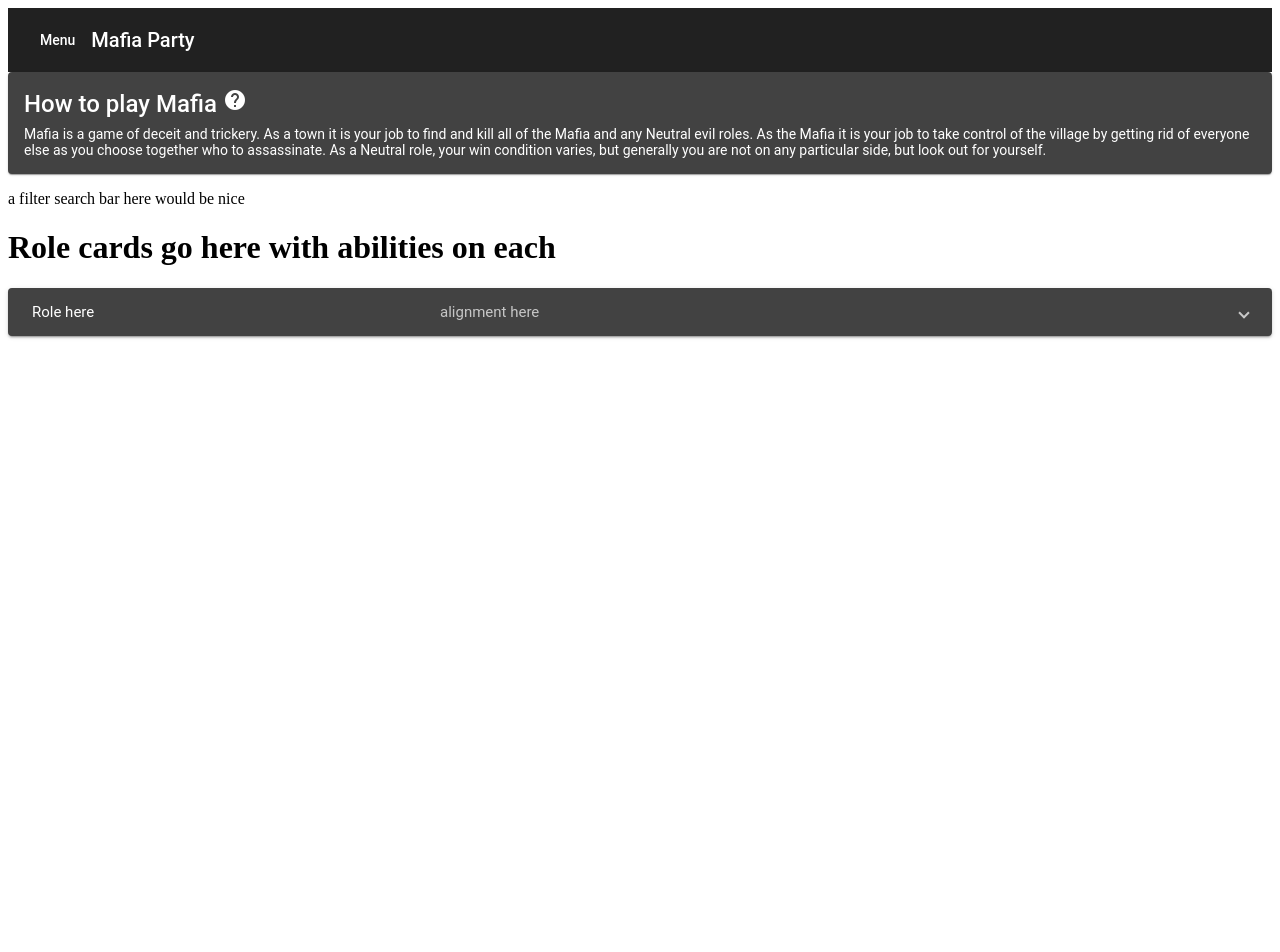
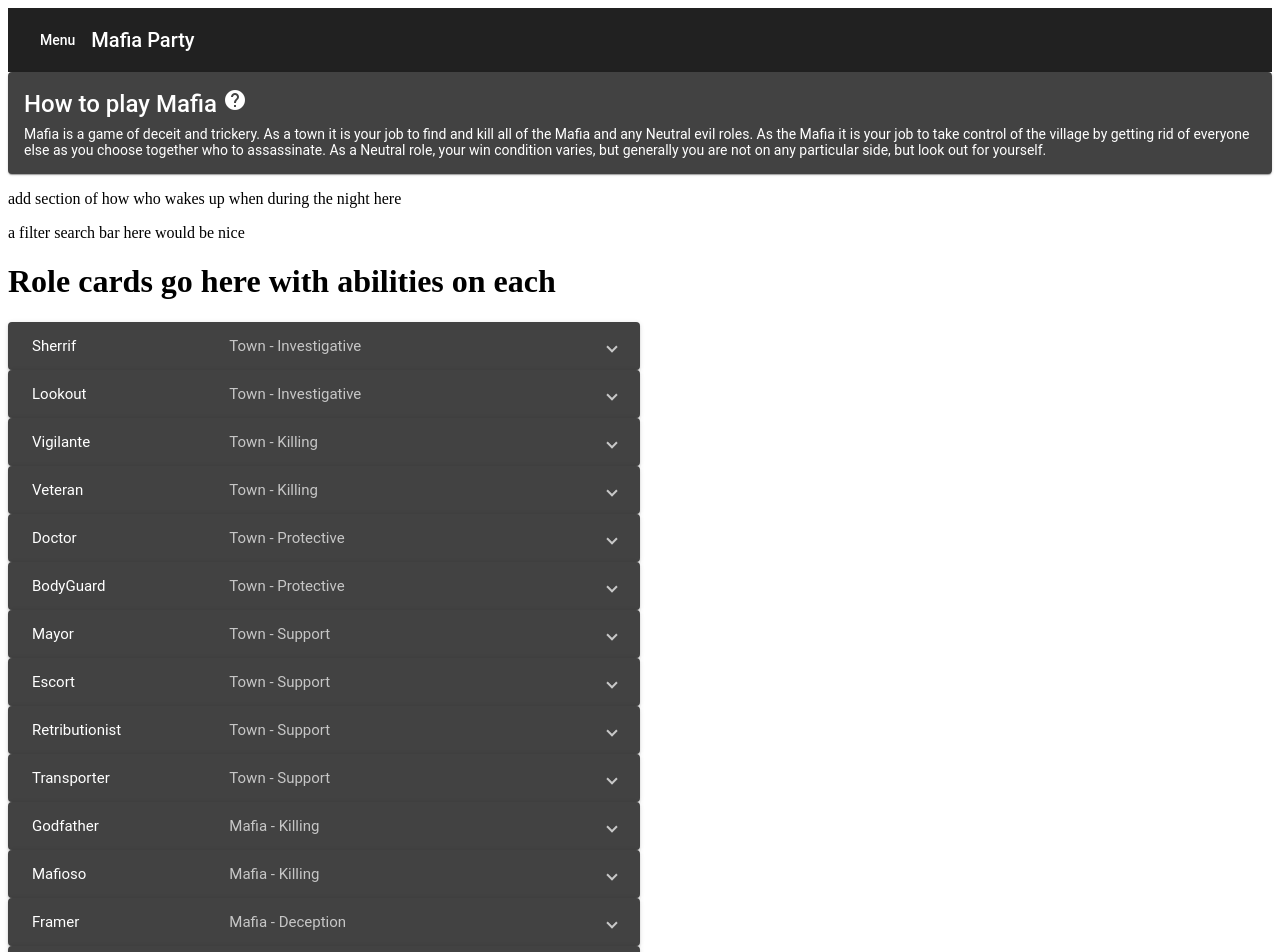
Before and after one commit to deidaraxc4/mafia-party, an Angular app in the folder mafia-client/: page /about in a window 1280 px wide. Shown: the top 952 px of the page. Before the commit the page ends 800 px from the top, so only its background shows below. Built offline with nearby package versions, Linux system fonts and the light colour scheme.

Commit message:
finished all role cards, need to organize them better

```diff
--- a/mafia-client/src/app/about/about.component.html
+++ b/mafia-client/src/app/about/about.component.html
@@ -13,7 +13,9 @@
     </mat-card-content>
 </mat-card>
 
+<p>add section of how who wakes up when during the night here</p>
 <p>a filter search bar here would be nice</p>
 
 <h1>Role cards go here with abilities on each</h1>
-<app-role-card></app-role-card>
+
+<app-role-card *ngFor="let role of roleCardArray" [roleCard]="role"></app-role-card>
--- a/mafia-client/src/app/about/about.component.ts
+++ b/mafia-client/src/app/about/about.component.ts
@@ -1,4 +1,5 @@
 import { Component, OnInit } from '@angular/core';
+import { RoleCard } from '../role-card/role-card.model';
 
 @Component({
   selector: 'app-about',
@@ -6,10 +7,130 @@ import { Component, OnInit } from '@angular/core';
   styleUrls: ['./about.component.css']
 })
 export class AboutComponent implements OnInit {
+  roleCardArray : RoleCard[];
 
-  constructor() { }
+  constructor() {
+
+  }
 
   ngOnInit() {
+    this.roleCardArray = [
+      {
+        roleName:"Sherrif",
+        alignment:"Town - Investigative",
+        description:"You are the law enforcement of the town. Interrogate one person each night to reveal if they are suspicious or not.",
+        imgUrl:"../../assets/images/Investigator.png"
+      },
+      {
+        roleName:"Lookout",
+        alignment:"Town - Investigative",
+        description:"You keep watch at night. Stake out one person's house and see who visits them that night.",
+        imgUrl:"../../assets/images/Investigator.png"
+      },
+      {
+        roleName:"Vigilante",
+        alignment:"Town - Killing",
+        description:"You take matters into your own hands. You have one bullet throughout the game and can shoot someone at night.",
+        imgUrl:"../../assets/images/Investigator.png"
+      },
+      {
+        roleName:"Veteran",
+        alignment:"Town - Killing",
+        description:"You are an old war hero of this town. You can choose to go on alert at night 3 times throughout the game, kill anyone that visits your house that night.",
+        imgUrl:"../../assets/images/Investigator.png"
+      },
+      {
+        roleName:"Doctor",
+        alignment:"Town - Protective",
+        description:"You are the doctor of the town. Heal one person each night, cannot heal the same person twice in a row.",
+        imgUrl:"../../assets/images/Investigator.png"
+      },
+      {
+        roleName:"BodyGuard",
+        alignment:"Town - Protective",
+        description:"You make a living protecting others. You can guard someone each night, if they were to die you would die in place and kill their attacker.",
+        imgUrl:"../../assets/images/Investigator.png"
+      },
+      {
+        roleName:"Mayor",
+        alignment:"Town - Support",
+        description:"You are the leader of the town. You can choose to reveal yourself as the mayor during the day any time of the game.",
+        imgUrl:"../../assets/images/Investigator.png"
+      },
+      {
+        roleName:"Escort",
+        alignment:"Town - Support",
+        description:"You are an exotic dancer. You can choose to escort someone each night to prevent them from using their ability.",
+        imgUrl:"../../assets/images/Investigator.png"
+      },
+      {
+        roleName:"Retributionist",
+        alignment:"Town - Support",
+        description:"You deal with the dark arts. You can revive one dead person throughout the game.",
+        imgUrl:"../../assets/images/Investigator.png"
+      },
+      {
+        roleName:"Transporter",
+        alignment:"Town - Support",
+        description:"You are a scientist with a transporter machine. You can swap the locations of two people during the night, and all effects on them will be redirected to each other.",
+        imgUrl:"../../assets/images/Investigator.png"
+      },
+      {
+        roleName:"Godfather",
+        alignment:"Mafia - Killing",
+        description:"You are the leader of the mafia. You cannot be killed at night, choose one target for the mafia to kill at night.",
+        imgUrl:"../../assets/images/Investigator.png"
+      },
+      {
+        roleName:"Mafioso",
+        alignment:"Mafia - Killing",
+        description:"You recently joined the ranks of the mafia. You follow the orders of the Godfather and kill someone each night.",
+        imgUrl:"../../assets/images/Investigator.png"
+      },
+      {
+        roleName:"Framer",
+        alignment:"Mafia - Deception",
+        description:"You are skilled in forging evidence. You can frame someone each night to make them appear suspicious.",
+        imgUrl:"../../assets/images/Investigator.png"
+      },
+      {
+        roleName:"Blackmailer",
+        alignment:"Mafia - Support",
+        description:"You have the dirt on everyone in this town. Blackmail someone each night to prevent them from talking the next day.",
+        imgUrl:"../../assets/images/Investigator.png"
+      },
+      {
+        roleName:"Consort",
+        alignment:"Mafia - Support",
+        description:"You are the second most exotic dancer in town. Distract someone each night by visiting their house and blocking their ability.",
+        imgUrl:"../../assets/images/Investigator.png"
+      },
+      {
+        roleName:"Survivor",
+        alignment:"Neutral - Benign",
+        description:"You are a recluse. Your goal is to survive until the end of the game. You can hide in your shelter 3 times throughout the game to protect yourself.",
+        imgUrl:"../../assets/images/Investigator.png"
+      },
+      {
+        roleName:"Jester",
+        alignment:"Neutral - Evil",
+        description:"You are a maniac and want to get lynched. Your goal is to trick the town into lynching you.",
+        imgUrl:"../../assets/images/Investigator.png"
+      },
+      {
+        roleName:"Executioner",
+        alignment:"Neutral - Evil",
+        description:"You hold a strong grudge against someone in the town. Your goal is to get that person lynched.",
+        imgUrl:"../../assets/images/Investigator.png"
+      },
+      {
+        roleName:"Serial Killer",
+        alignment:"Neutral - Killer",
+        description:"You enjoy killing. Your goal is to kill everyone in the town and you cannot be killed at night.",
+        imgUrl:"../../assets/images/Investigator.png"
+      },
+
+    ]
   }
 
 }
--- a/mafia-client/src/app/app.module.ts
+++ b/mafia-client/src/app/app.module.ts
@@ -13,6 +13,7 @@ import { AboutComponent } from './about/about.component';
 import {MatIconModule} from '@angular/material/icon';
 import { RoleCardComponent } from './role-card/role-card.component';
 import {MatExpansionModule} from '@angular/material/expansion';
+import {MatGridListModule} from '@angular/material/grid-list';
 
 
 
@@ -32,7 +33,8 @@ import {MatExpansionModule} from '@angular/material/expansion';
     MatMenuModule,
     AppRoutingModule,
     MatIconModule,
-    MatExpansionModule
+    MatExpansionModule,
+    MatGridListModule
   ],
   providers: [],
   bootstrap: [AppComponent]
--- a/mafia-client/src/app/role-card/role-card.component.css
+++ b/mafia-client/src/app/role-card/role-card.component.css
@@ -0,0 +1,3 @@
+mat-expansion-panel {
+    width: 50%;
+}
--- a/mafia-client/src/app/role-card/role-card.component.html
+++ b/mafia-client/src/app/role-card/role-card.component.html
@@ -1,10 +1,10 @@
 <mat-accordion>
   <mat-expansion-panel>
     <mat-expansion-panel-header>
-      <mat-panel-title> Role here</mat-panel-title>
-      <mat-panel-description>alignment here</mat-panel-description>
+      <mat-panel-title>{{roleCard.roleName}}</mat-panel-title>
+      <mat-panel-description>{{roleCard.alignment}}</mat-panel-description>
     </mat-expansion-panel-header>
-    <p>description here</p>
-    <img [src]="imgUrl">
+    <p>{{roleCard.description}}</p>
+    <img [src]="roleCard.imgUrl">
   </mat-expansion-panel>
 </mat-accordion>
--- a/mafia-client/src/app/role-card/role-card.component.ts
+++ b/mafia-client/src/app/role-card/role-card.component.ts
@@ -1,4 +1,5 @@
-import { Component, OnInit } from '@angular/core';
+import { Component, OnInit, Input } from '@angular/core';
+import { RoleCard } from './role-card.model';
 
 @Component({
   selector: 'app-role-card',
@@ -6,10 +7,7 @@ import { Component, OnInit } from '@angular/core';
   styleUrls: ['./role-card.component.css']
 })
 export class RoleCardComponent implements OnInit {
-  roleName : string;
-  alignment : string;
-  description : string;
-  imgUrl : string;
+  @Input('roleCard') roleCard : RoleCard;
 
   constructor() { }
 
--- /dev/null
+++ b/mafia-client/src/app/role-card/role-card.model.ts
@@ -0,0 +1,6 @@
+export class RoleCard {
+    roleName : string;
+    alignment : string;
+    description : string;
+    imgUrl : string;
+}
```
